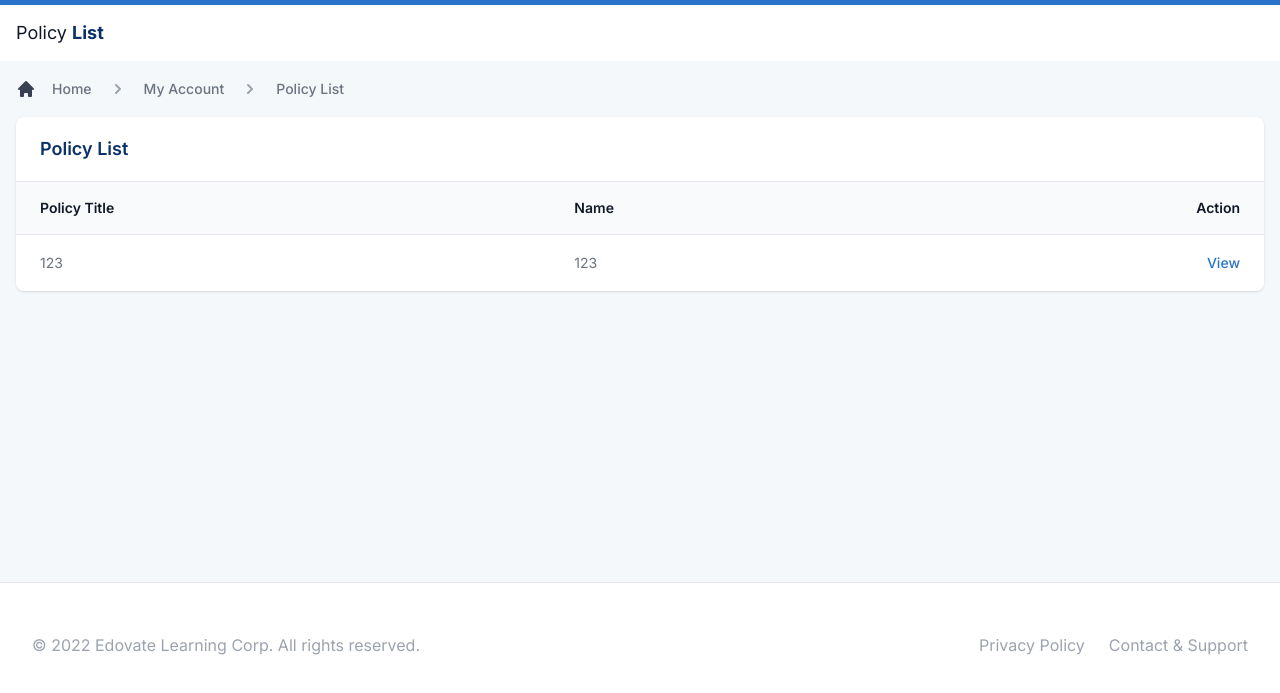
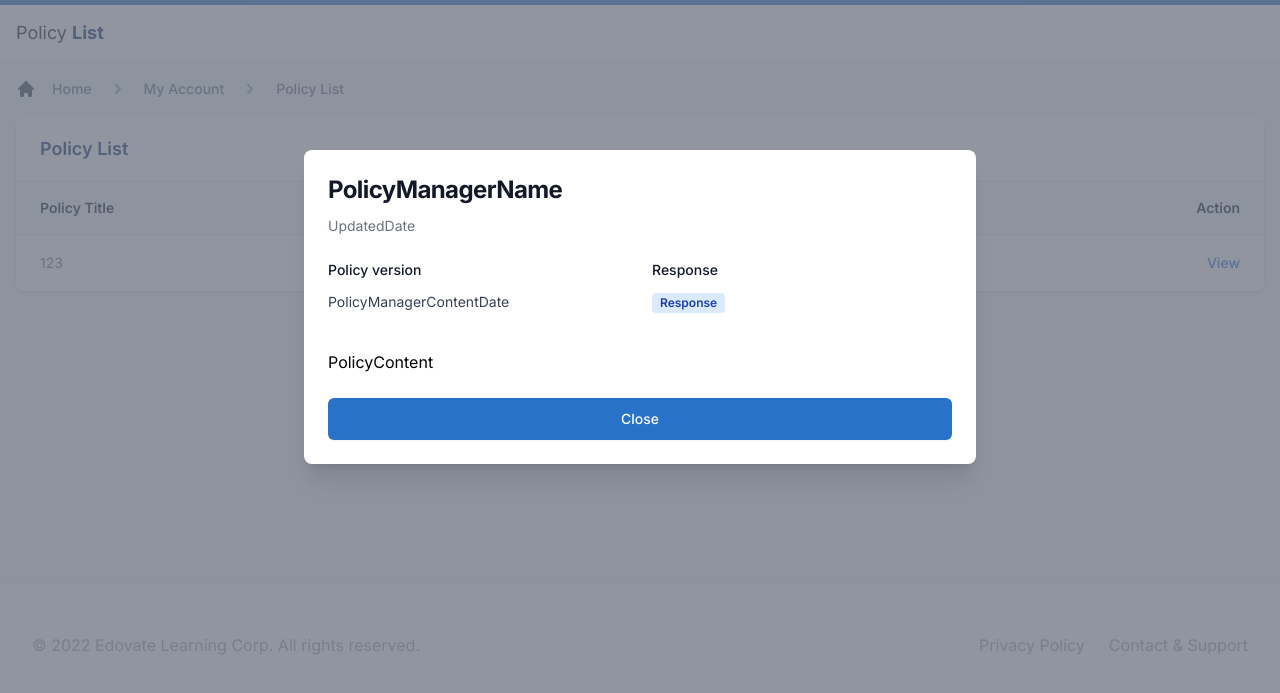
Before and after one commit to cedar-creek/edovate-blcv2-html, a website: page pages/policy-list.html in a window 1280 px wide. Both pictures are taken after a click on the link "View". Shown: the part 93-786 px from the top of the page. Drawn offline with nearby package versions, Linux system fonts and the light colour scheme; files that its build step writes are made by us from their sources.

Commit message:
Add modal to policy list

```diff
--- a/pages/policy-list.html
+++ b/pages/policy-list.html
@@ -248,7 +248,8 @@
                     <td class="px-3 py-4">123</td>
                     <td
                       class="relative whitespace-nowrap py-4 pl-3 pr-4 text-right text-sm font-medium sm:pr-6 lg:pr-8">
-                      <a class="cursor-pointer text-primary-500">View</a></td>
+                      <a class="cursor-pointer text-primary-500" id="myButton">View</a>
+                    </td>
                   </tr>
                 </tbody>
               </table>
@@ -268,6 +269,42 @@
       </div>
     </footer>
   </div>
+
+  <div class="hidden relative z-10" id="modalContainer">
+    <div class="fixed inset-0 bg-gray-500 bg-opacity-75 transition-opacity"></div>
+    <div class="fixed inset-0 z-10 overflow-y-auto">
+      <div class="flex min-h-full items-end justify-center p-4 text-center sm:items-center sm:p-0" id="myModal">
+        <div
+          class="relative transform overflow-hidden rounded-lg bg-white px-4 pt-5 pb-4 text-left shadow-xl transition-all sm:my-8 sm:w-full sm:max-w-2xl sm:p-6"
+          id="headlessui-dialog-panel-:rl:">
+          <div>
+            <div>
+              <h1 class="text-2xl font-bold tracking-tight text-gray-900">PolicyManagerName</h1>
+              <dt class="mt-2 text-sm text-gray-500 sm:flex sm:justify-between">UpdatedDate</dt>
+            </div>
+            <dl class="grid grid-cols-2 gap-x-6 py-5 text-sm">
+              <div>
+                <dt class="font-medium text-gray-900">Policy version</dt>
+                <dd class="mt-2 text-gray-700">PolicyManagerContentDate</dd>
+              </div>
+              <div>
+                <dt class="font-medium text-gray-900">Response</dt>
+                <dd class="mt-2 text-gray-700"><span
+                    class="inline-flex items-center rounded px-2 py-0.5 text-xs font-semibold bg-blue-100 text-blue-800">Response</span>
+                </dd>
+              </div>
+            </dl>
+            <div class="mt-4">PolicyContent</div>
+          </div>
+          <div class="mt-5 sm:mt-6"><button id="closeButton" type="button"
+              class="inline-flex w-full justify-center rounded-md border border-transparent bg-primary-500 px-4 py-2 text-base font-medium text-white shadow-sm sm:text-sm"
+              tabindex="0">Close</button></div>
+        </div>
+      </div>
+    </div>
+  </div>
+
+  <script src="./script.js"></script>
 </body>
 
 </html>
```
Also changed, not shown: pages/tuition-fees.html (+2 -7 lines).
